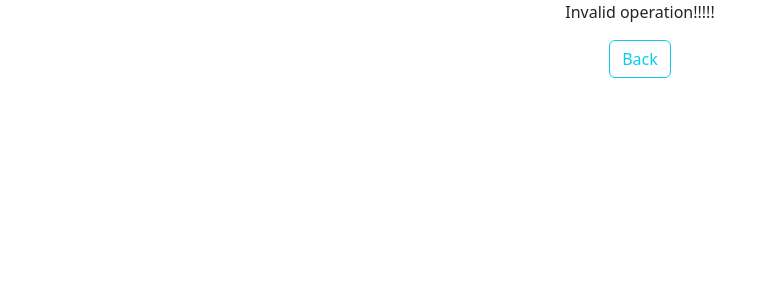
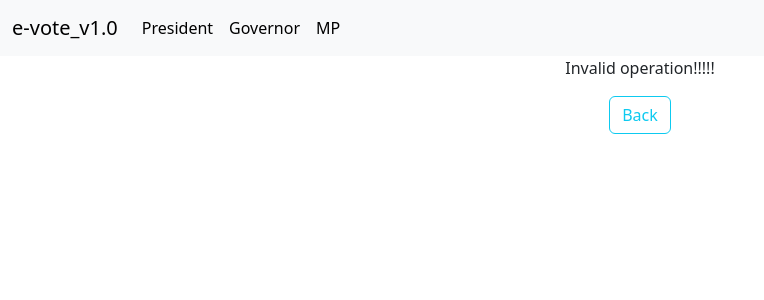
Before and after one commit to Brianoyaro/e-vote, a Flask app: page /mp/1 in a window 1280 px wide. Shown: the top 300 px of the page, without its empty margins (0-764 px from the left). Run offline with Flask 3, Linux system fonts and the light colour scheme; data that the repository does not hold is empty.

Commit message:
added a navbar that is deterministic of successful login using session

```diff
--- a/app/__init__.py
+++ b/app/__init__.py
@@ -6,6 +6,10 @@
 app = Flask(__name__)
 app.config.from_object(Config)
 redisClient = Redis()
+# I want to try the navbar
+import uuid
+app.secret_key = str(uuid.uuid4())
+# trying navbar ends here
 
 # create a mongo client
 client =pymongo.MongoClient()
--- a/app/routes.py
+++ b/app/routes.py
@@ -1,4 +1,4 @@
-from flask import render_template, request, redirect, url_for, flash, abort
+from flask import render_template, request, redirect, url_for, flash, abort, session
 from app.forms import LoginForm, SubmitForm, ChoiceForm, ChangePlaceForm
 from app import app, redisClient, voters_collection as voters, candidates_collection, geo
 import uuid
@@ -34,6 +34,8 @@
 
 @app.route('/register/<token>', methods=['GET', 'POST'])
 def register(token):
+    session['visited'] = True
+    session['token'] = token
     current_user = redisClient.hgetall(token)
     if not current_user:
         abort(404)
@@ -56,6 +58,8 @@
 
 @app.route('/president/<token>', methods=['GET', 'POST'])
 def president(token):
+    session['visited'] = True
+    session['token'] = token
     current_user = redisClient.hgetall(token)
     if not current_user:
         abort(404)
@@ -84,6 +88,8 @@
 
 @app.route('/governor/<token>', methods=['GET', 'POST'])
 def governor(token):
+    session['visited'] = True
+    session['token'] = token
     current_user = redisClient.hgetall(token)
     if not current_user:
         abort(404)
@@ -114,6 +120,8 @@
 
 @app.route('/mp/<token>', methods=['GET', 'POST'])
 def mp(token):
+    session['visited'] = True
+    session['token'] = token
     current_user = redisClient.hgetall(token)
     if not current_user:
         abort(404)
@@ -145,6 +153,8 @@
 
 @app.route('/view/<token>', methods=['GET', 'POST'])
 def view(token):
+    # session['visited'] = True
+    # session['token'] = token
     current_user = redisClient.hgetall(token)
     if not current_user:
         abort(404)
@@ -156,6 +166,8 @@
             }
     form = SubmitForm()
     if form.validate_on_submit():
+        session['visited'] = False
+        session['token'] = None
         voters.update_one({'idNumber': int(current_user.get('idNumber'))},{'$set': {'status': 'voted'}})
         # delete token current_user from redis to save up space and prevent misuse of token
         redisClient.delete(token)
@@ -199,3 +211,7 @@
         voters.update_one({'idNumber': int(current_user.get('idNumber'))},{'$set': {'votingConstituency': constituency}})
         return redirect(url_for('register', token=token))
     return render_template('change_place.html', form=form, logo='{} constituencies'.format(user_county))
+
+@app.context_processor
+def is_navbar_valid():
+    return {'valid_navbar': session.get('visited', False), 'my_token': session.get('token')}
--- a/app/templates/base.html
+++ b/app/templates/base.html
@@ -18,6 +18,7 @@
 		{% endfor %}
 	{% endif %}
 	{% endwith %}
+	{% include 'navbar.html' %}
 	<div class="container">
 		{% block content %}
 		{% endblock %}
--- /dev/null
+++ b/app/templates/navbar.html
@@ -0,0 +1,31 @@
+<!--{% if valid_navbar  %}
+{% with token = my_token %}
+<nav>
+	<ul>
+		<li><a class="nav-item"><a class="nav-link active" aria-current="page" href='{{ url_for("president", token=token) }}'>President</a></li>
+		<li><a class="nav-item"><a class="nav-link active" aria-current="page" href='{{ url_for("governor", token=token) }}'>Governor</a></li>
+		<li><a class="nav-item"><a class="nav-link active" aria-current="page" href='{{ url_for("mp", token=token) }}'>MP</a></li>
+	</ul>
+</nav>
+{% endwith %}
+{% endif %}-->
+
+{% if valid_navbar  %}
+{% with token = my_token %}
+<nav class="navbar navbar-expand-lg bg-body-tertiary">
+	<div class="container-fluid">
+		<a class="navbar-brand" href="#">e-vote_v1.0</a>
+		<button class="navbar-toggler" type="button" data-bs-toggle="collapse" data-bs-target="#navbarSupportedContent" aria-controls="navbarSupportedContent" aria-expanded="false" aria-label="Toggle navigation">
+			<span class="navbar-toggler-icon"></span>
+		</button>
+		<div class="collapse navbar-collapse" id="navbarSupportedContent">
+			<ul class="navbar-nav me-auto mb-2 mb-lg-0">
+				<li><a class="nav-item"><a class="nav-link active" aria-current="page" href='{{ url_for("president", token=token) }}'>President</a></li>
+				<li><a class="nav-item"><a class="nav-link active" aria-current="page" href='{{ url_for("governor", token=token) }}'>Governor</a></li>
+				<li><a class="nav-item"><a class="nav-link active" aria-current="page" href='{{ url_for("mp", token=token) }}'>MP</a></li>
+			</ul>
+		</div>
+	</div>
+</nav>
+{% endwith %}
+{% endif %}
```
Also changed, not shown: 6 other files.
